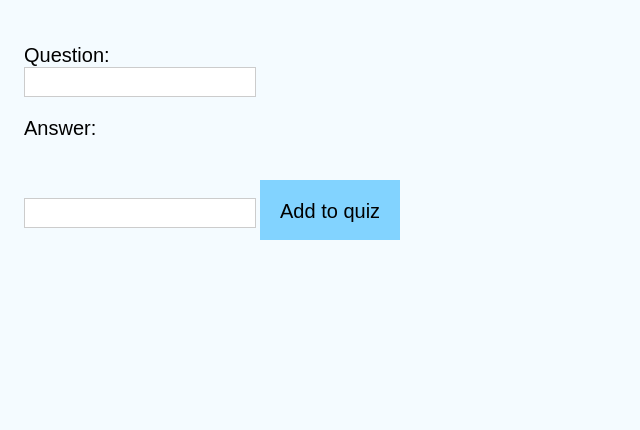
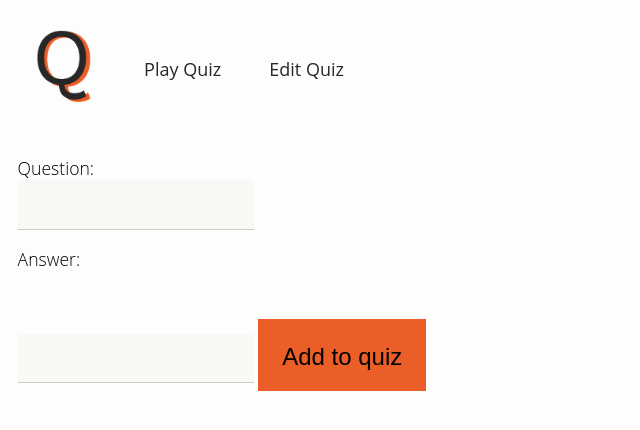
Before and after one commit to cjmarshall94/quiz-app, a Flask app: page /edit in a window 1280 px wide. Shown: the top 430 px of the page, without its empty margins (0-640 px from the left). Run offline with Flask 2, Linux system fonts and the light colour scheme.

Commit message:
New navbar and styling changes

```diff
--- a/app/static/css/main.css
+++ b/app/static/css/main.css
@@ -1,22 +1,126 @@
+/*-----------------------------------------------------------*/
+/*-----------------------------------------------------------*/
+
+/* GENERAL */
+
+/*-----------------------------------------------------------*/
+/*-----------------------------------------------------------*/
+
 body {
-	align-items: center;
-	background-color: #F4FBFF;
+	align-items: left;
+	background-color: #FDFDFD;
 }
 
-#quiz {
-	margin: auto;
-    width: 50%;
+h1 {
+	font-family: Work Sans, sans-serif;
+	font-weight: 300;
+	font-size: 3.75em;
+	margin-bottom: 0.4em;
 }
 
-#quiz-title {
+h2 {
+	font-family: Work Sans, sans-serif;
+	font-weight: 500;
+	font-size: 1.5em;
+}
+
+p {
+	font-family: Open Sans, sans-serif;
+	margin-bottom: 0px;
+	font-size: 1.1em;
+	font-weight: 300;
+}
+
+form {
+	padding: 0.6em;
+}
+
+input[type="text"], textarea {
+	background-color: #F9F8F5;
+	border: none;
+	border-bottom: 1px solid #cccccc;
+	height: 1.75em;
+	font-family: Open Sans, sans-serif;
+	padding: 0.5em;
+	font-size: 1.1em;
+	font-weight: 300;
+	}
+
+input[type=text]:focus{
+  outline: 3px solid #EB5E28;
+  border: none;
+}
+
+input[type="submit"], textarea {
+	background-color: #EB5E28;
+	border: none;
 	padding: 1em;
-	padding-bottom: 0px;
-	font-family: Nunito, sans-serif;
+	height: 3em;
+	margin-top: 2em;
+	font-family: Work Sans, sans-serif;
+	font-weight: 500;
+	font-size: 1.5em;
+}
+
+/*-----------------------------------------------------------*/
+/*-----------------------------------------------------------*/
+
+/* NAVBAR */
+
+/*-----------------------------------------------------------*/
+/*-----------------------------------------------------------*/
+
+.topnav {
+	overflow: hidden;
+	display: flex;
+	align-items: center;
+}
+
+.topnav a {
+	float: left;
+	color: #272727;
+	text-align: center;
+	padding: 18px 24px;
+	text-decoration: none;
+	font-size: 18px;
+	vertical-align: middle;
+	font-family: 'Open Sans';
+	font-weight: 400;
+}
+
+.topnav a:hover {
+  color: #000;
+}
+
+.topnav a img {
+    height: auto;
+    width: auto;
+    max-height: 80px;
+    max-width: 160px;
+}
+
+
+/*-----------------------------------------------------------*/
+/*-----------------------------------------------------------*/
+
+/* MAIN QUIZ PAGE */
+
+/*-----------------------------------------------------------*/
+/*-----------------------------------------------------------*/
+
+#quiz {
+	margin-left: 5%;
+	margin-right: 5%;
 }
 
 #quiz-body input {
-	width: 50%;
+	width: 100%;
 	margin-bottom: 1.3em;
+}
+
+#quiz-tagline {
+	padding-left: 0.5em;
+	margin-bottom: 0.5em;
 }
 
 #results-content {
@@ -25,34 +129,3 @@ body {
     justify-content: center;    /* center items vertically, in this case */
     align-items: center;        /* center items horizontally, in this case */
 }
-
-form {
-	padding: 1em;
-}
-
-p {
-	font-family: Nunito, sans-serif;
-	margin-bottom: 0px;
-	font-size: 1.25em;
-}
-
-input[type="text"], textarea {
-	background-color: #fff;
-	border: 1px solid #cccccc;
-	height: 1.5em;
-	font-size: 1.1em;
-	}
-
-input:focus {
-	outline: none;
-}
-
-input[type="submit"], textarea {
-	background-color: #82D3FF;
-	border: none;
-	padding: 1em;
-	height: 3em;
-	margin-top: 2em;
-	font-family: Nunito, sans-serif;
-	font-size: 1.25em;
-}
--- a/app/templates/base.html
+++ b/app/templates/base.html
@@ -10,6 +10,12 @@
 </head>
 <body>
 
+	<div class="topnav">
+		<a href="/"><img src="static/images/logo.png"></a>
+		<a class="active" href="/">Play Quiz</a>
+		<a href="/edit">Edit Quiz</a>
+	</div>
+
 	{% block body %}{% endblock %}
 
 </body>
```
Also changed, not shown: app/templates/main.html (+4 -4 lines), app/static/images/logo.png (added).
